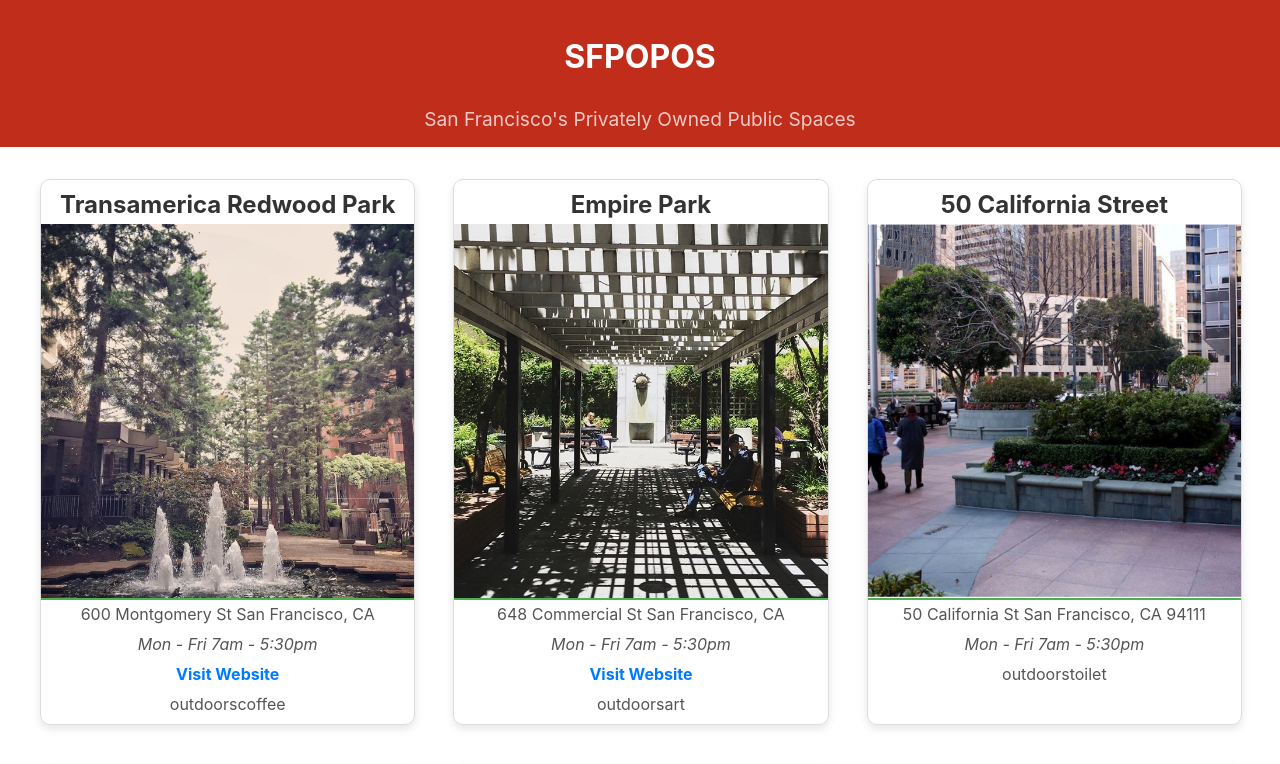
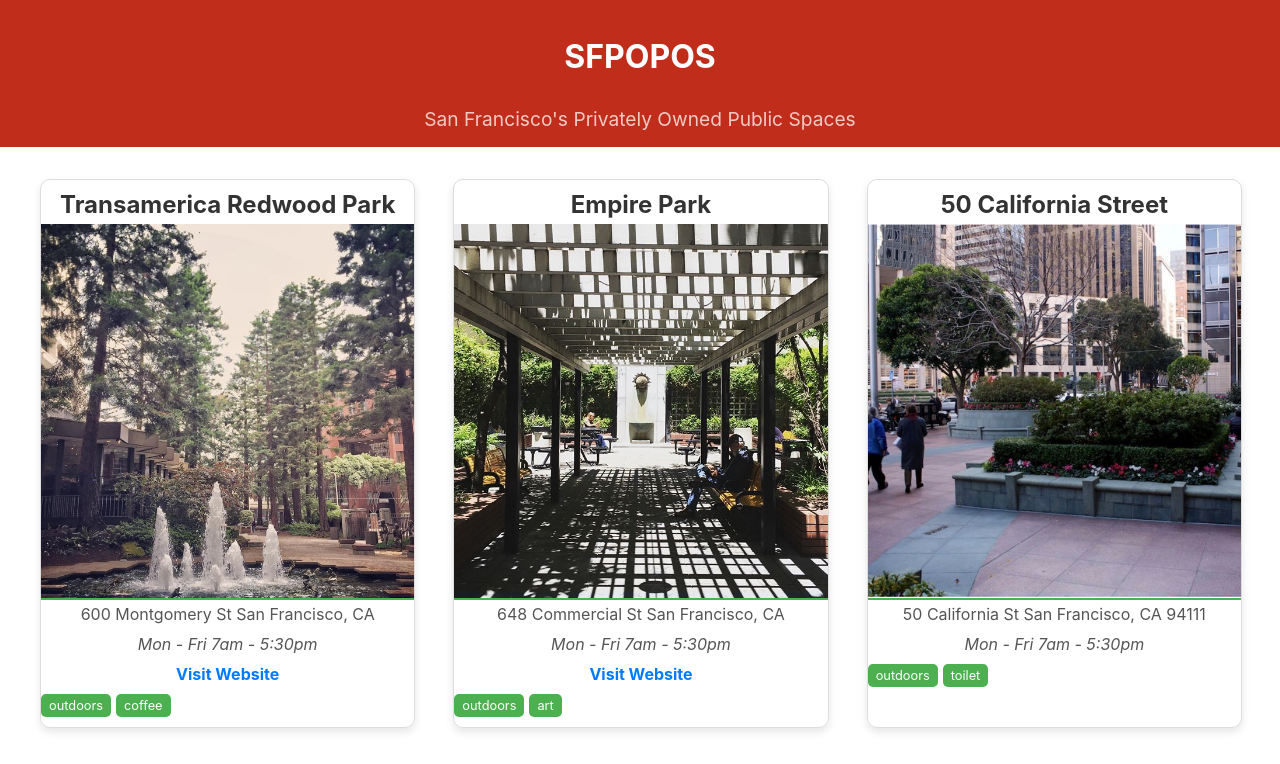
Before and after one commit to Joshkaki00/react-js-tutorial, a React (Create React App) app: page / in a window 1280 px wide. Shown: the top 764 px of the page. Built offline with nearby package versions, Linux system fonts and the light colour scheme.

Commit message:
styling features

```diff
--- a/src/POPOSSpace.css
+++ b/src/POPOSSpace.css
@@ -51,3 +51,19 @@
   .POPOSSpace-Link a:hover {
     color: #0056b3;  /* Darker blue on hover */
   }
+
+  .POPOSSpace-Features {
+    margin-top: 10px;
+    display: flex;
+    gap: 5px;
+    flex-wrap: wrap;
+  }
+
+  .POPOSSpace-Feature {
+    background-color: #4CAF50;
+    color: white;
+    font-size: 0.8em;
+    padding: 4px 8px;
+    border-radius: 5px;
+    display: inline-block;
+  }
```
